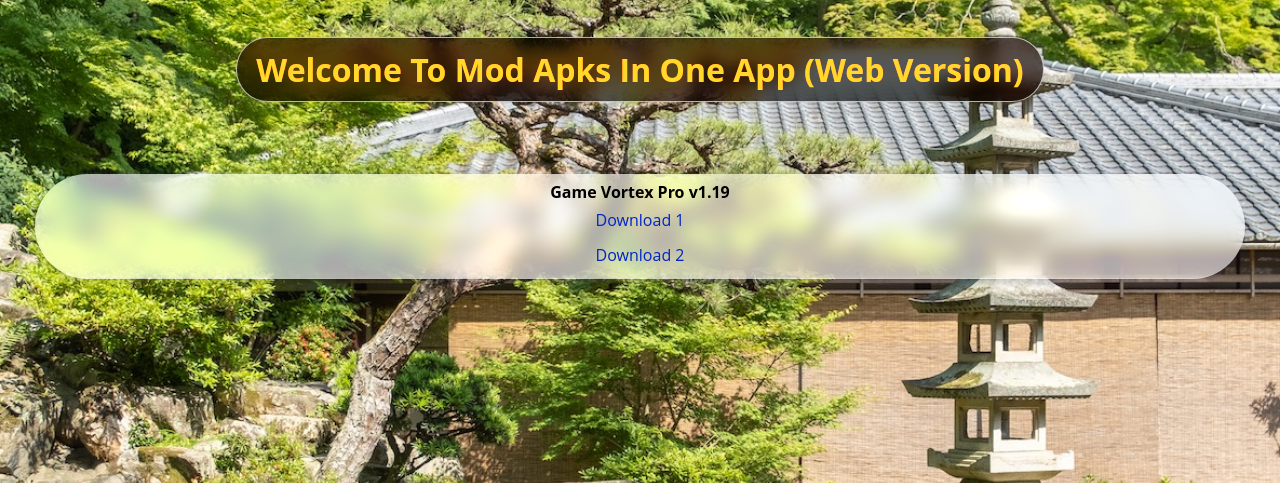
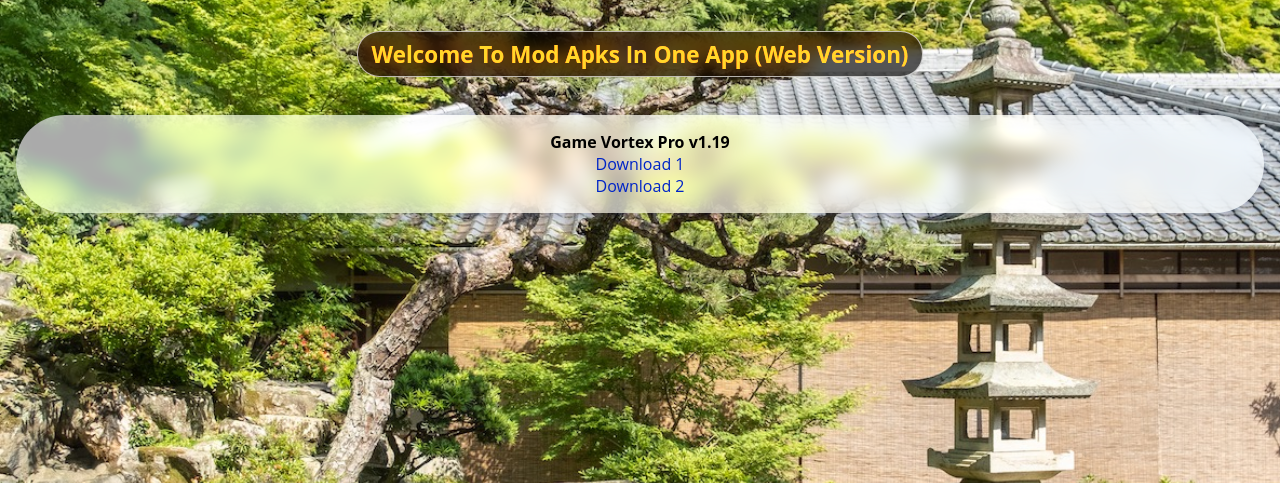
Before and after one commit to LoveDoLove/lovedolove.github.io, a PHP site: page /main/main.html in a window 1280 px wide. Shown: the top 483 px of the page. Run offline with PHP 8.4, Linux system fonts and the light colour scheme.

Commit message:
Update main.css

```diff
--- a/main/main.css
+++ b/main/main.css
@@ -17,7 +17,8 @@ header {
 }
 
 #maintitle {
-    display:  inline-block;
+    font-size: 1.4em;
+    display: inline-block;
     font-weight: bold;
     border-radius: 1em;
     background-color: #000a;
@@ -64,10 +65,7 @@ p {
 }
 
 ul {
-    box-sizing: border-box;
-    list-style: none;
-    margin: 0 auto;
-    padding: 0.8em;
+    padding: 0 1em;
 }
 
 ul > p {
@@ -76,13 +74,12 @@ ul > p {
     backdrop-filter: blur(10px) saturate(160%) contrast(180%);
     -webkit-backdrop-filter: blur(10px) saturate(160%) contrast(180%);
     border-radius: 10em;
-    padding: 0.4em;
-    margin: 1.4em;
+    padding: 1em;
+    margin: 1.4em 0;
     box-shadow: rgb(28 32 93 / 24%) 0px 2px 8px 0px;
 }
 
 ul > p > a {
-    padding: 0.4em;
     display: flex;
     justify-content: center;
     gap: 0.5em;
```
